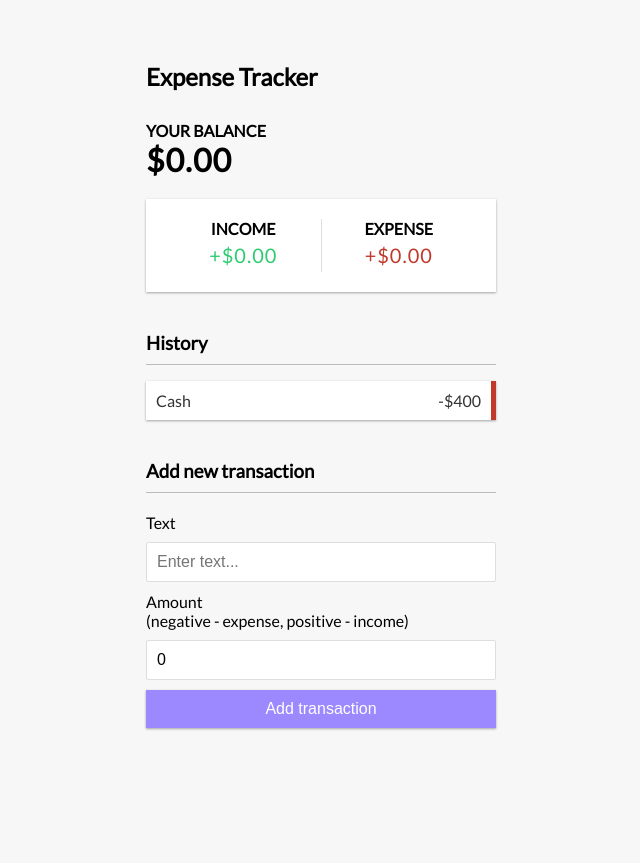
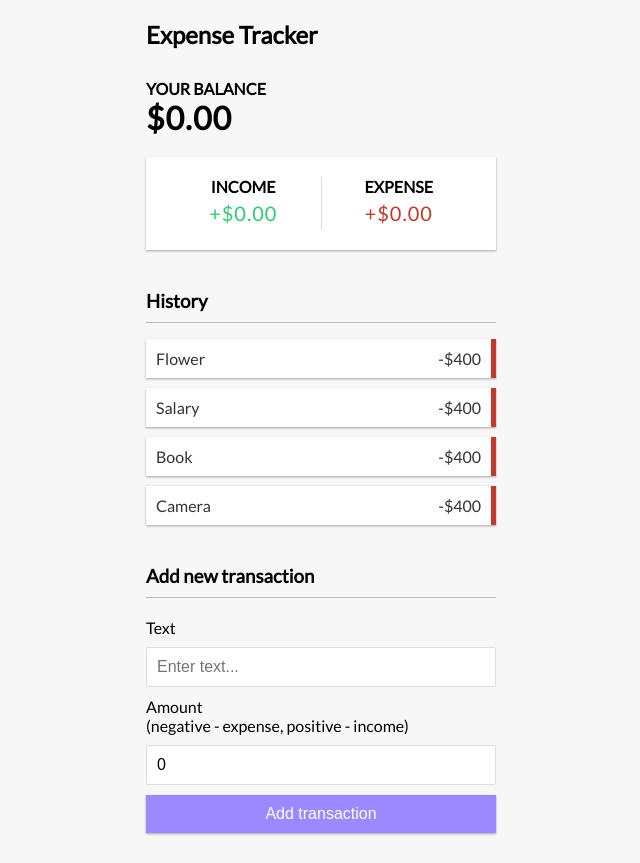
Before and after one commit to tarek102/expense-tracker, a React (Create React App) app: page / in a window 1280 px wide. Shown: the whole page, without its empty margins (319-959 px from the left). Before the commit the page ends 800 px from the top, so only its background shows below. Built offline with nearby package versions, Linux system fonts and the light colour scheme.

Commit message:
Create context and reducers

```diff
--- a/src/App.js
+++ b/src/App.js
@@ -4,11 +4,12 @@
 import { IncomeExpenses } from './components/IncomeExpenses';
 import { TransactionList } from './components/TransactionList';
 import { AddTranscation } from './components/AddTranscation';
+import { GlobalProvider } from './context/GlobalState';
 import './App.css';
 
 function App() {
   return (
-    <div>
+    <GlobalProvider>
       <Header />
       <div className='container'>
         <Balance />
@@ -16,7 +17,7 @@
         <TransactionList />
         <AddTranscation />
       </div>
-    </div>
+    </GlobalProvider>
 
   );
 }
--- a/src/components/TransactionList.js
+++ b/src/components/TransactionList.js
@@ -1,13 +1,17 @@
-import React from 'react'
+import React, { useContext } from 'react'
+import { GlobalContext } from '../context/GlobalState'
 
 export const TransactionList = () => {
+  const { transactions } = useContext(GlobalContext);
+
   return (
     <div>
         <h3>History</h3>
         <ul className="list">
-            <li className="minus">
-                Cash <span>-$400</span><button className="delete-btn">x</button>
-            </li>
+            {transactions.map(transaction => (<li className="minus">
+                {transaction.text} <span>-$400</span><button className="delete-btn">x</button>
+            </li>))}
+
         </ul>
     </div>
   )
--- /dev/null
+++ b/src/context/AppReducer.js
@@ -0,0 +1,6 @@
+export default (state, action) => {
+    switch(action.type){
+        default:
+            return state;
+    }
+}
--- /dev/null
+++ b/src/context/GlobalState.js
@@ -0,0 +1,28 @@
+import React, { createContext, useReducer} from "react";
+import AppReducer from './AppReducer'
+
+const initialState = {
+    transactions: [
+          { id: 1, text: 'Flower', amount: -20 },
+          { id: 2, text: 'Salary', amount: 300 },
+          { id: 3, text: 'Book', amount: -10 },
+          { id: 4, text: 'Camera', amount: 150 }
+        ]
+};
+
+
+// Context
+export const GlobalContext = createContext(initialState);
+
+// Provider
+export const GlobalProvider = ({ children }) => {
+  const [state, dispatch] = useReducer(AppReducer, initialState);
+
+  return (
+    <GlobalContext.Provider value={{
+      transactions:state.transactions
+    }}>
+      {children}
+    </GlobalContext.Provider>
+  )
+}
```
Also changed, not shown: src/components/Transaction.js (added, +7 -0 lines).
